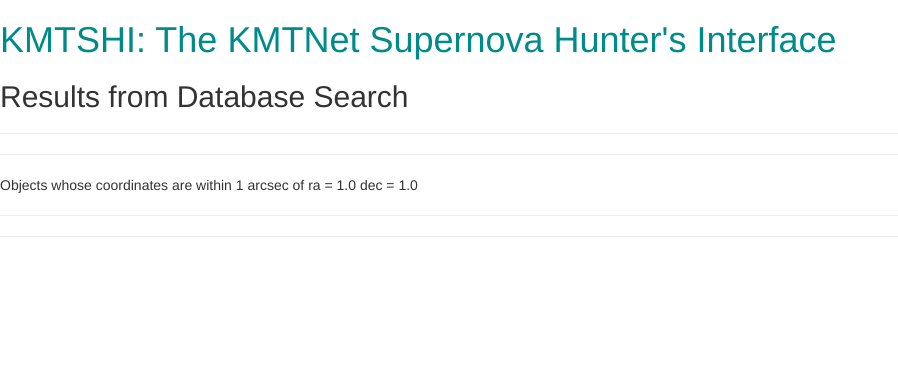
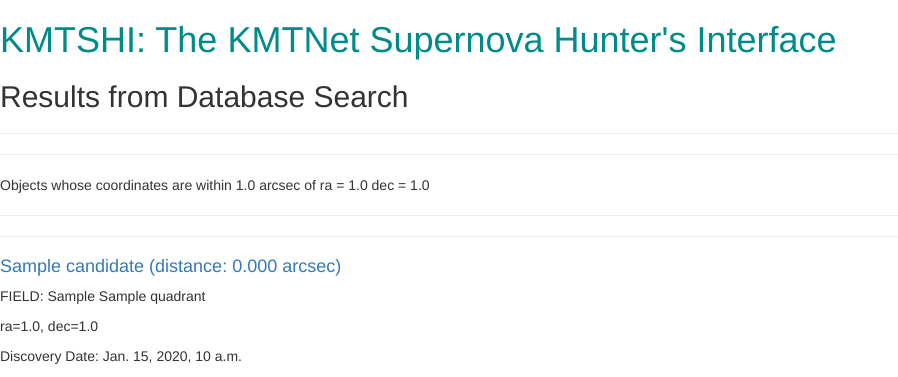
Before and after one commit to mdrout/KMTNet-SN-Exchange, a Django app: a page that uses kmtshi/templates/kmtshi/search_coord.html in a window 1280 px wide. Shown: the top 377 px of the page, without its empty margins (0-898 px from the left). Run offline with Django 3.2, Linux system fonts and the light colour scheme; tables that the repository leaves empty hold one stand-in row (values such as "Sample post"); some libraries are stand-ins or nearby versions.

Commit message:
Add tag so that distance can be referenced in loop

```diff
--- a/kmtshi/templates/kmtshi/search_coord.html
+++ b/kmtshi/templates/kmtshi/search_coord.html
@@ -1,4 +1,5 @@
 {% load static %}
+{% load index %}
 <html>
     <head>
         <title>kmtshi: candidates</title>
@@ -15,5 +16,24 @@
     <p> Objects whose coordinates are within {{ radius }} arcsec of ra = {{ra}} dec = {{dec}}</p>
     <hr>
     <hr>
+        {% if candidate_list %}
+        {% for candidate in candidate_list %}
+            <div>
+                <h4><a href=" {% url 'detail' candidate.id %}">{{ candidate.name }} (distance: {{distances|index:forloop.counter0}} arcsec) </a></h4>
+                <p>FIELD: {{candidate.field}} {{candidate.quadrant}} </p>
+                <p>ra={{candidate.ra}}, dec={{candidate.dec}}</p>
+                <p>Discovery Date: {{candidate.date_disc}}</p>
+                <p>Classification: {{candidate.classification}} </p>
+                <p>
+                    <img src="{% static candidate.disc_im %}"/>
+                    <img src="{% static candidate.disc_ref %}"/>
+                    <img src="{% static candidate.disc_sub %}"/>
+                </p>
+            </div>
+            <hr>
+        {% endfor %}
+    {% else %}
+        <p>No objects match search query.</p>
+    {% endif %}
     </body>
 </html>
--- /dev/null
+++ b/kmtshi/templatetags/index.py
@@ -0,0 +1,6 @@
+from django import template
+register = template.Library()
+
+@register.filter
+def index(List, i):
+    return List[int(i)]
--- a/kmtshi/views.py
+++ b/kmtshi/views.py
@@ -7,6 +7,8 @@ from django.utils import timezone
 from django.forms import modelformset_factory
 from kmtshi.plots import MagAuto_FiltersPlot,Mag_FiltersLinkPlot
 from kmtshi.dates import dates_from_filename,filename_from_dates
+from kmtshi.coordinates import great_circle_distance
+import numpy as np
 
 def index(request):
     field_list = Field.objects.all().order_by('-last_date')
@@ -41,8 +43,24 @@ def search_name(request,sname):
     return render(request,'kmtshi/search_name.html', context)
 
 def search_coord(request,ra,dec,radius):
+    # Perform cone search on the candidates in the database.
+    # Initial filter down to things that are close:
+    ra = float(ra)
+    dec = float(dec)
+    radius = float(radius)
+    ra_max = ra + (radius/3600.)/np.cos(dec*np.pi/180.)
+    ra_min = ra - (radius/3600.)/np.cos(dec*np.pi/180.)
+    dec_max = dec + (radius/3600.)
+    dec_min = dec - (radius/3600.)
+    candidate_list1 = Candidate.objects.filter(ra__lte=ra_max).filter(ra__gte=ra_min).filter(dec__lte=dec_max).filter(dec__gte=dec_min)
 
-    context = {'ra':ra, 'dec':dec, 'radius':radius}
+    # Use this list, and create a list that actually passes, as well as a list of the actual great_circle distance.
+    distances_1 = [great_circle_distance(c.ra,c.dec,ra,dec) for c in candidate_list1]
+    index1 = np.where([d < (radius/3600.) for d in distances_1])[0]
+    candidate_list = [candidate_list1[int(x)] for x in index1]
+    distances = ['%.3f'%(distances_1[int(x)]*3600.) for x in index1]
+
+    context = {'ra':ra, 'dec':dec, 'radius':radius, 'candidate_list':candidate_list,'distances':distances}
     return render(request,'kmtshi/search_coord.html', context)
 
 def candidates(request):
```
Also changed, not shown: kmtshi/templatetags/__init__.py (added).
